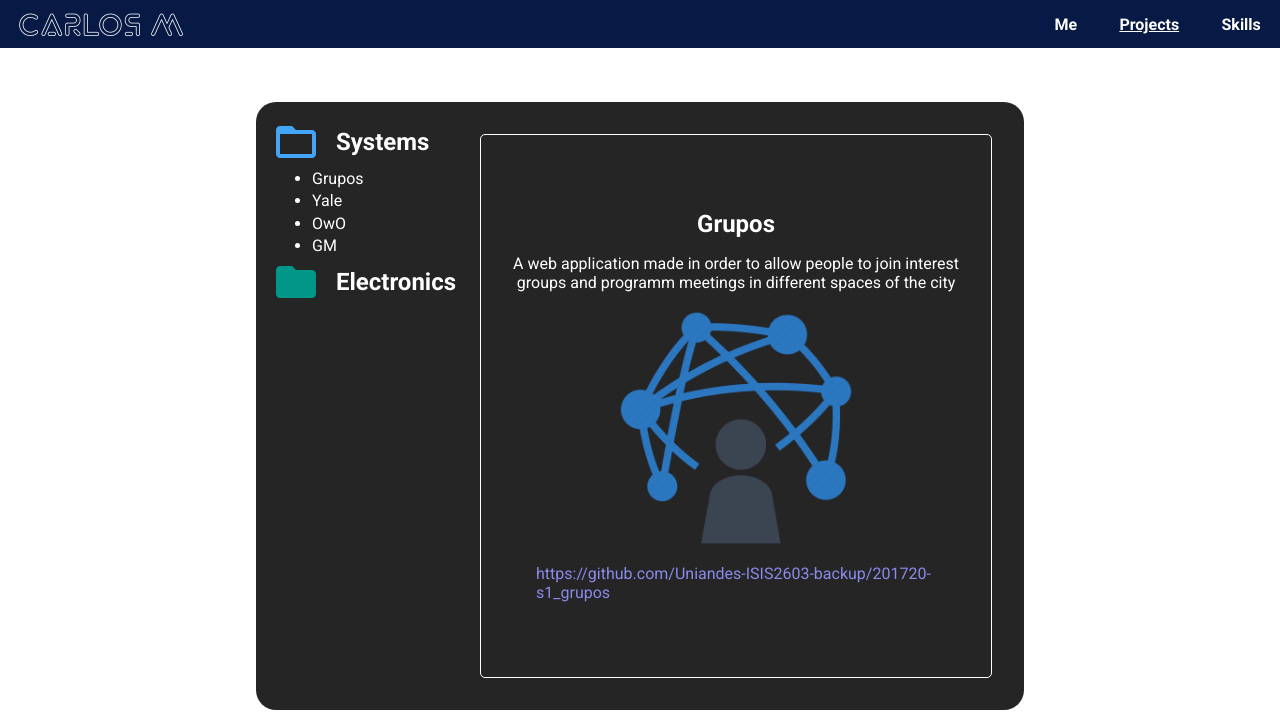
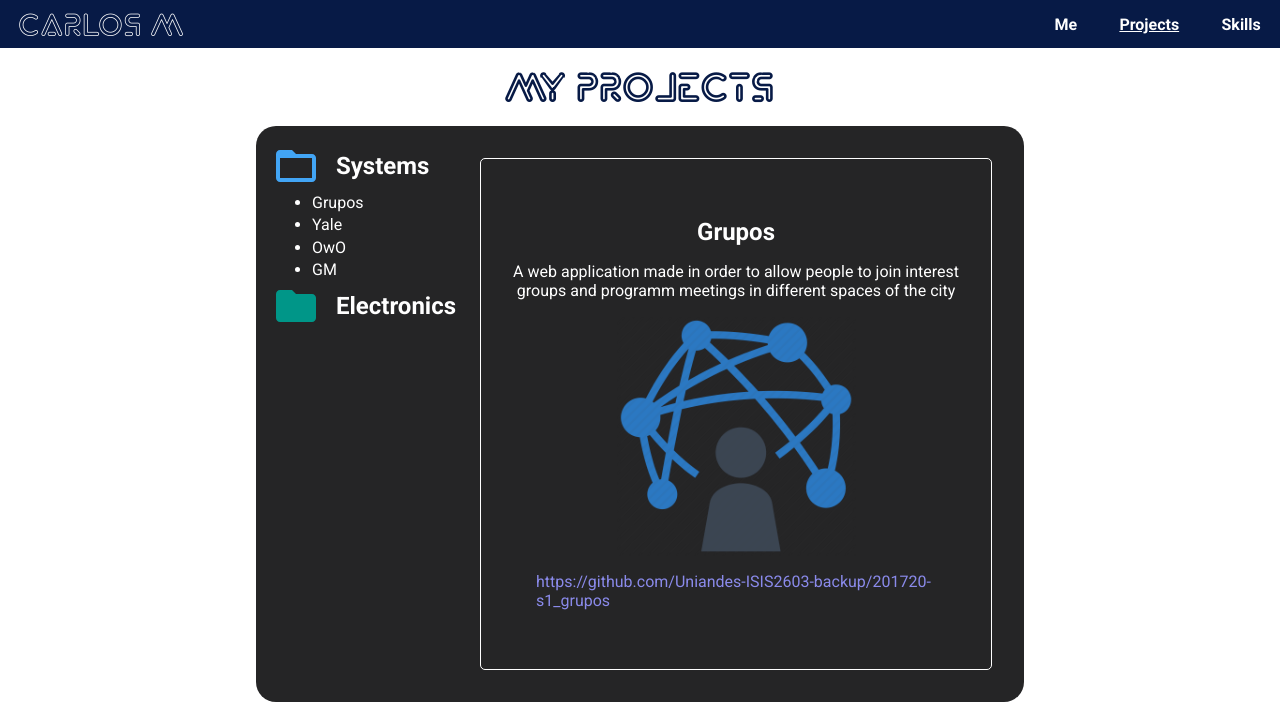
Before and after one commit to korkies22/Portfolio, a website: page pages/projects.html in a window 1280 px wide. Shown: the top 712 px of the page. Drawn offline with Linux system fonts and the light colour scheme.

Commit message:
Added title to projects page

```diff
--- a/pages/projects.html
+++ b/pages/projects.html
@@ -43,7 +43,7 @@
 
   <!--Main content of page-->
   <main class="main">
-    <h1 class="main__title">Projects</h1>
+    <h1 class="main__title">My Projects</h1>
     <div class="projects">
       <div class="projects__content">
 
--- a/scss/projects.scss
+++ b/scss/projects.scss
@@ -1,12 +1,23 @@
+.main {
+  width: 100%;
+  &__title {
+    text-transform: uppercase;
+    color: #071a46;
+    font-family: 'Exodar', sans-serif;
+    text-align: center;
+    margin: 1rem 0;
+    font-size: 2.5rem;
+  }
+}
+
 .projects {
   width: 60%;
   border-radius: 20px;
-  min-height: calc(100vh - 12rem);
+  min-height: calc(100vh - 14rem);
   background: #252526;
   margin: 1rem auto;
   padding: 1rem;
   display: flex;
-
 
   @media (max-width: 1100px) {
     width: 80%;
@@ -16,7 +27,6 @@
     flex-direction: column;
     align-items: center;
   }
-
 
   @media (max-width: 600px) {
     width: 95%;
@@ -88,7 +98,7 @@
   flex-direction: column;
 
   @media (max-width: 860px) {
-    padding:0.5rem;
+    padding: 0.5rem;
   }
 
   &__img {
```
Also changed, not shown: css/projects.css, 1 other file.
